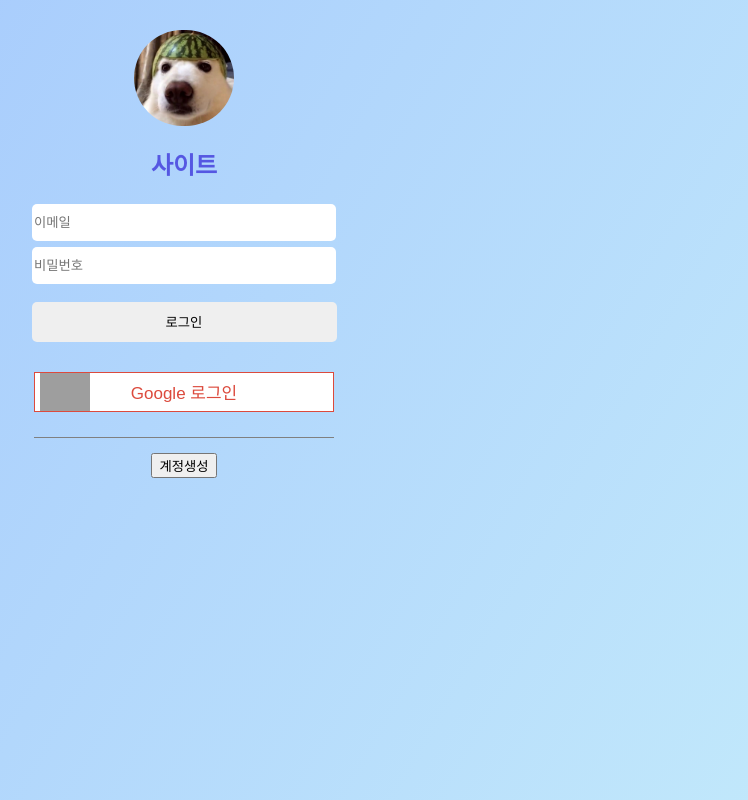
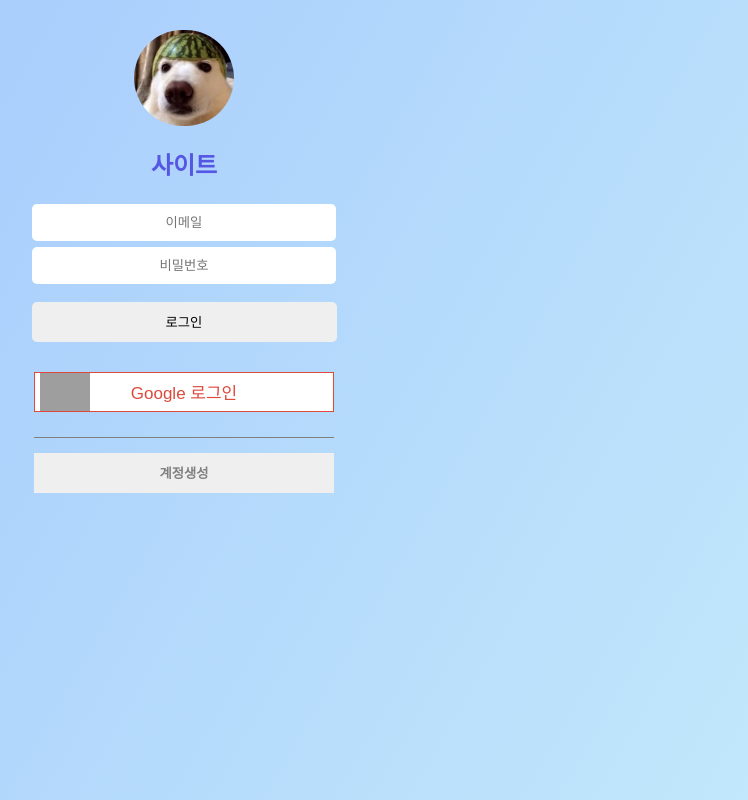
Before and after one commit to sstipdev/Search-Engine, a React (Vite) app: page /login in a window 1280 px wide. Shown: the whole page, without its empty margins (456-1204 px from the left). Built offline with nearby package versions, Linux system fonts and the light colour scheme; no server answers; grey boxes are pictures that could not be loaded.

Commit message:
로그인버튼 퍼블리싱, navbar 컴포넌트 생성

```diff
--- /dev/null
+++ b/src/components/NavBar.jsx
@@ -0,0 +1,4 @@
+const NavBar = () => {
+  return <div>사이드바</div>;
+};
+export default NavBar;
--- a/src/routes/Home.jsx
+++ b/src/routes/Home.jsx
@@ -4,7 +4,6 @@ import WebResult from "../components/WebResult";
 import VideoResult from "../components/VideoResult";
 import ImageResult from "../components/ImageResult";
 import BlogResult from "../components/BlogResult";
-
 import { ChoiceTypeBox, MainName, LogoImg, Header, UserInput, ChoiceBox, SearchType, MainResult } from "../styles/routes/HomeCSS";
 
 const ChoiceType = () => {
@@ -50,6 +49,7 @@ const ChoiceType = () => {
   return (
     <ChoiceTypeBox>
       <MainName>SBDM</MainName>
+
       <Header>
         <LogoImg src={Logo} />
         <UserInput onInput={(e) => setSearch(e.target.value)} type="text" placeholder="검색어를 기입해주세요" value={search} />
--- a/src/routes/Login.jsx
+++ b/src/routes/Login.jsx
@@ -79,7 +79,7 @@ const Login = () => {
       <div className={styles.login_footer}>
         <GoogleLogin />
         <div className={styles.login_footer_line}></div>
-        <button className={styles.login_fotter_create} onClick={onChangeLJBtn}>
+        <button className={styles.login_footer_create} onClick={onChangeLJBtn}>
           {!account ? "계정생성" : "로그인"}
         </button>
       </div>
--- a/src/styles/routes/Login.module.css
+++ b/src/styles/routes/Login.module.css
@@ -38,6 +38,7 @@
   margin: 3px;
   border: none;
   border-radius: 5px;
+  text-align: center;
 }
 
 .login_btn {
@@ -59,3 +60,11 @@
   background-color: grey;
   margin: 15px auto;
 }
+
+.login_footer_create {
+  border: none;
+  width: 300px;
+  height: 40px;
+  color: grey;
+  font-weight: bold;
+}
```
